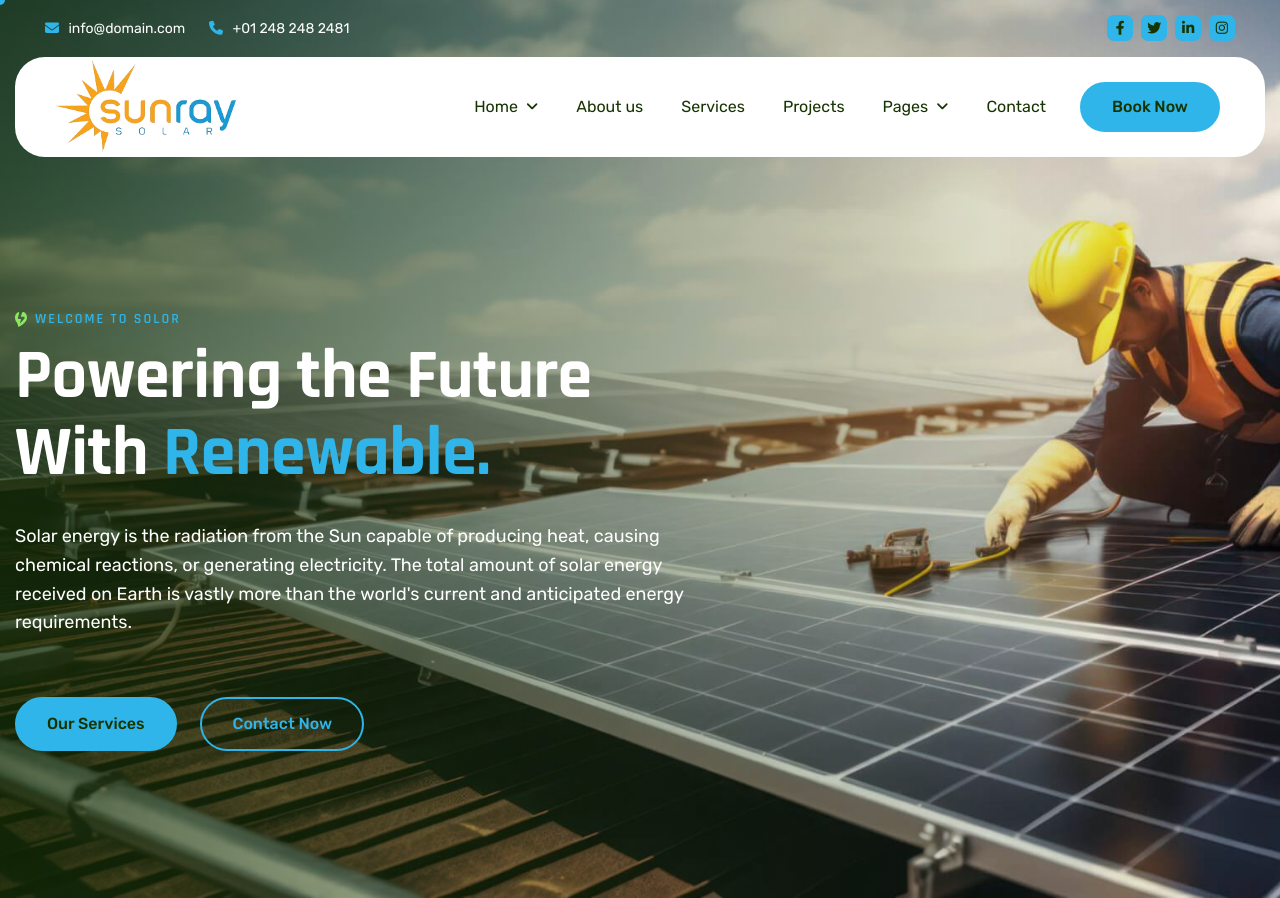
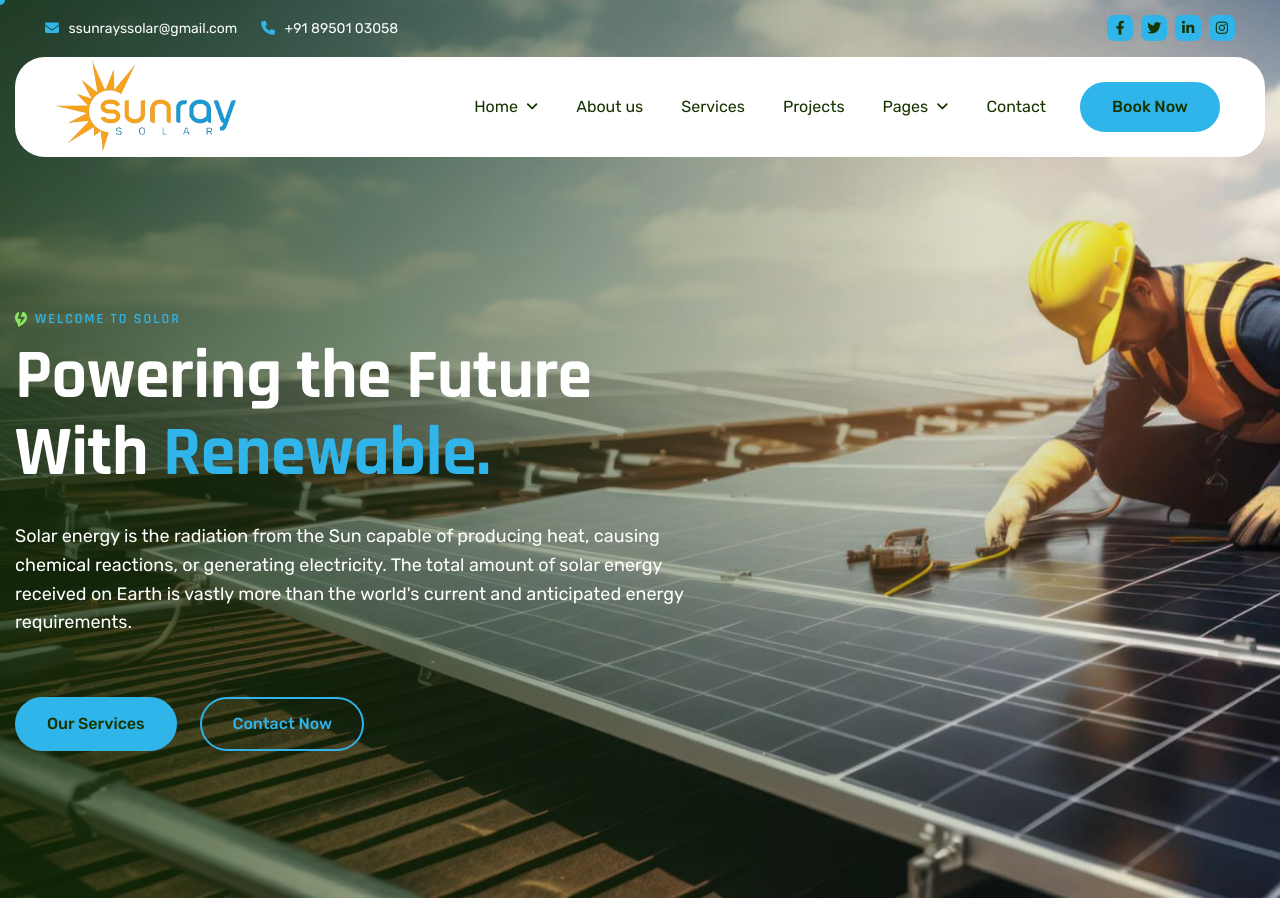
Before and after one commit to YashBagadwal/Solar-2, a plain HTML site: page index.html in a window 1280 px wide. Shown: the top 898 px of the page. Drawn offline with Linux system fonts and the light colour scheme.

Commit message:
Update index.html

```diff
--- a/index.html
+++ b/index.html
@@ -65,8 +65,8 @@
 					<!-- Topbar Contact Information Start -->
 					<div class="topbar-contact-info">
 						<ul>
-							<li><a href="#"><i class="fa-solid fa-envelope"></i> info@domain.com</a></li>
-							<li><a href="#"><i class="fa-solid fa-phone"></i> +01 248 248 2481</a></li>
+							<li><a href="#"><i class="fa-solid fa-envelope"></i> ssunrayssolar@gmail.com </a></li>
+							<li><a href="#"><i class="fa-solid fa-phone"></i> +91 89501 03058</a></li>
 						</ul>
 					</div>
 					<!-- Topbar Contact Information End -->
@@ -516,7 +516,7 @@
 											<img src="images/icon-cta-phone.svg" alt="">
 										</figure>
 									</div>
-									<h3 class="text-anime">Have Questions? <span>Call Us</span> 800-001-658</h3>
+									<h3 class="text-anime">Have Questions? <span>Call Us</span> 89501 03058 </h3>
 									<p class="wow fadeInUp" data-wow-delay="0.25s">It is a long established fact that a reader will be distracted by the readable content of a page when looking at its layout.</p>
 								</div>
 								<!-- CTA Content End -->
```
